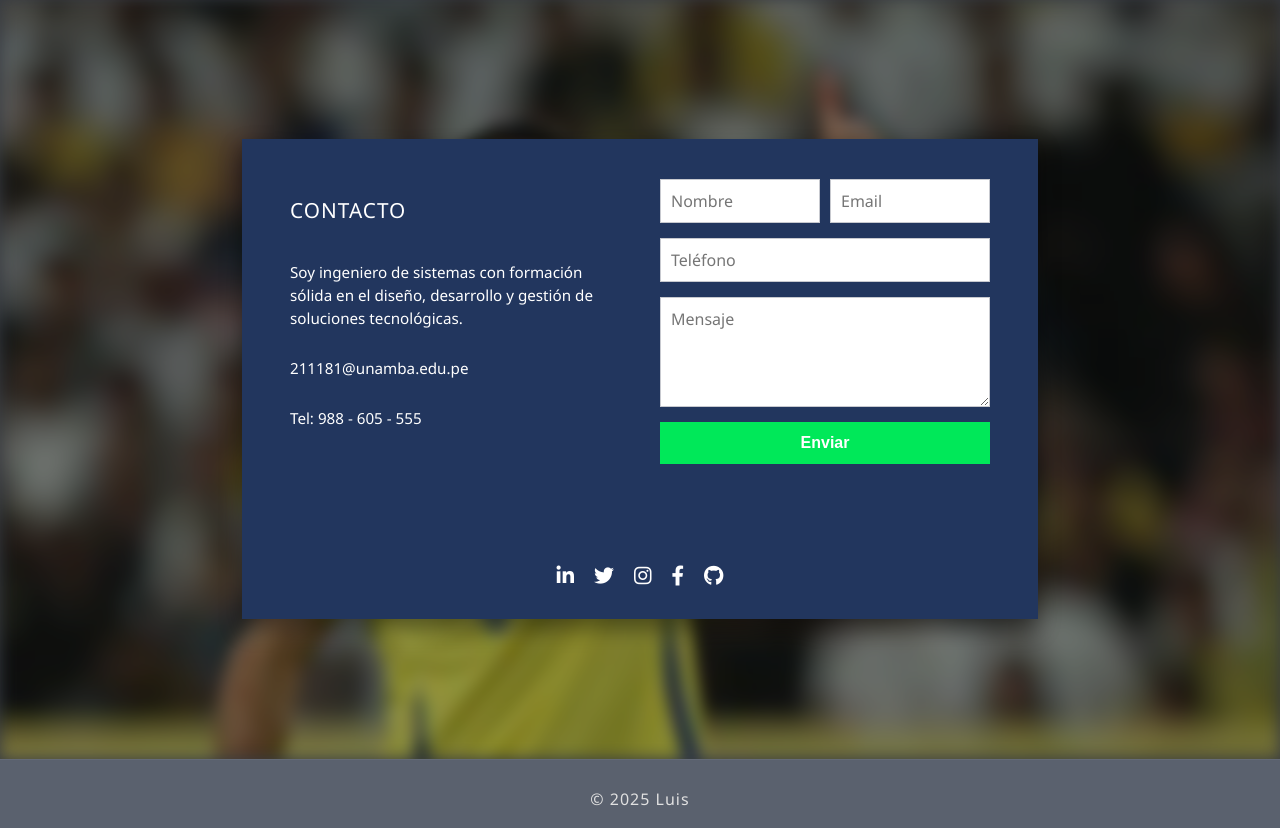
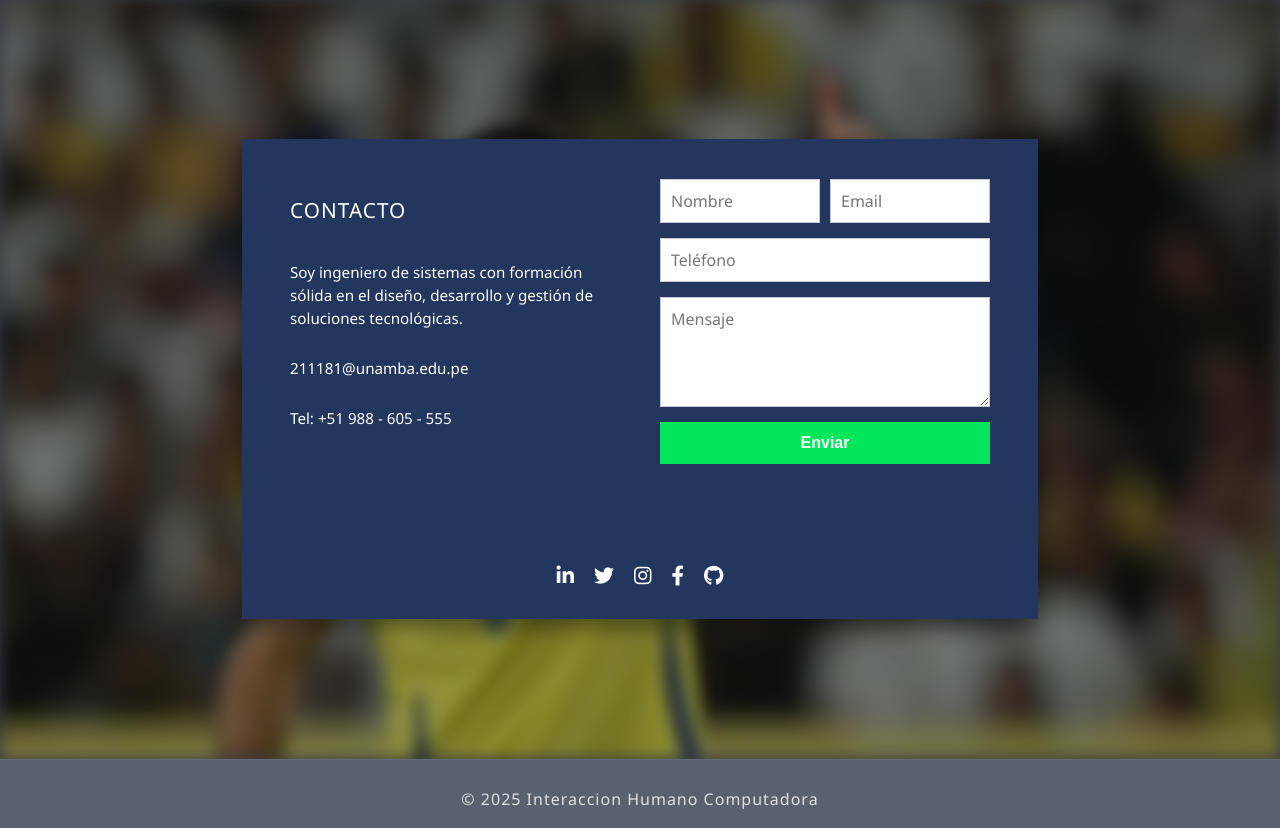
Before and after one commit to skyps2003/PORT4F0L10, a FastAPI app: page / in a window 1280 px wide. Shown: the part 3055-3883 px from the top of the page. Run offline with FastAPI, Linux system fonts and the light colour scheme.

Commit message:
Actualización: numero de teléfono

```diff
--- a/templates/index.html
+++ b/templates/index.html
@@ -6,7 +6,6 @@
   <title>Portafolio  </title>
   <link rel="stylesheet" href="../static/styles.css" />
   <link rel="stylesheet" href="https://cdnjs.cloudflare.com/ajax/libs/font-awesome/6.4.0/css/all.min.css" />
-
 </head>
 <body>
   <!-- Navegación -->
@@ -211,7 +210,7 @@
         Soy ingeniero de sistemas con formación sólida en el diseño, desarrollo y gestión de soluciones tecnológicas.
       </p>
       <p>211181@unamba.edu.pe</p>
-      <p>Tel: 988 - 605 - 555</p>
+      <p>Tel: +51 988 - 605 - 555</p>
     </div>
 
     <form class="contact-form">
@@ -235,7 +234,7 @@
 
 </section>
   <footer>
-    <p>© 2025 Luis</p>
+    <p>© 2025 Interaccion Humano Computadora</p>
   </footer>
 </body>
 <script src="../static/script.js"></script>
```
